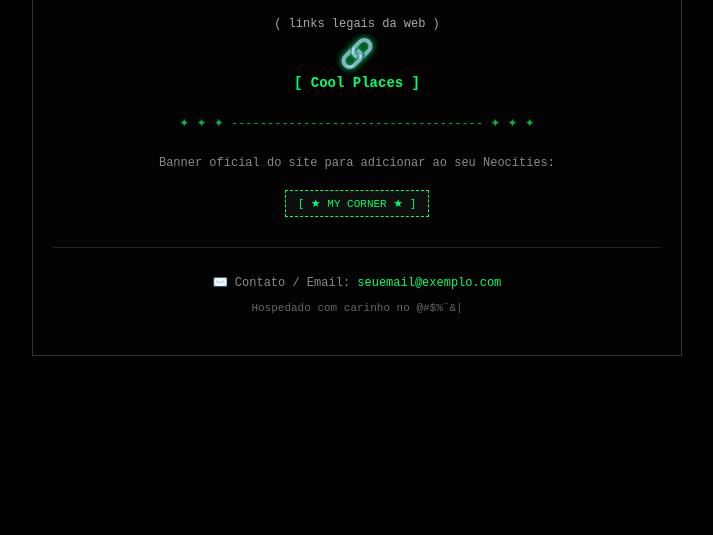
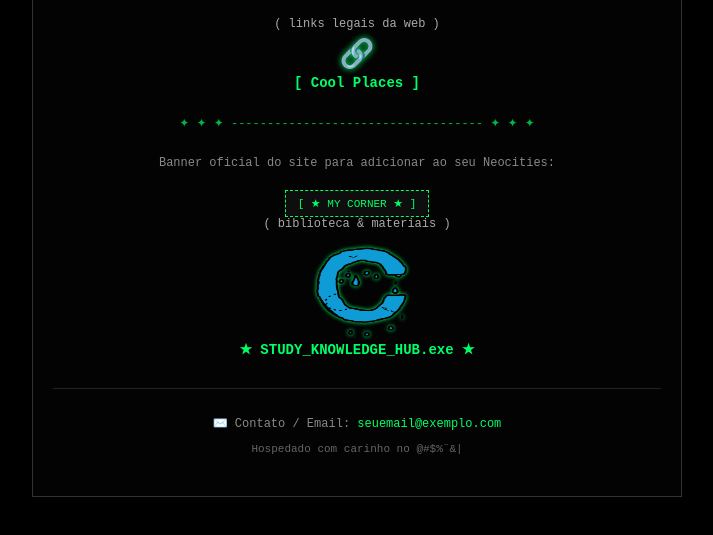
Before and after one commit to WesleyAvilla/SitePessoal, a plain HTML site: page index.html in a window 1280 px wide. Shown: the part 1070-1605 px from the top of the page, without its empty margins (283-996 px from the left). Before the commit the page ends 1466 px from the top, so only its background shows below. Drawn offline with Linux system fonts and the light colour scheme.

Commit message:
Add study materials hub link to index.html
Added a new menu item linking to the study materials hub.

```diff
--- a/index.html
+++ b/index.html
@@ -97,6 +97,15 @@
             </div>
         </div>
 
+        <!-- LINK PARA A BIBLIOTECA DE ESTUDOS -->
+        <div class="menu-item">
+            <span class="item-label">( biblioteca & materiais )</span>
+            <a href="hub-estudos.html" class="pixel-link">
+                <img src="c.gif" width="100" height="100" alt="Study Hub Icon">
+                <span>★ STUDY_KNOWLEDGE_HUB.exe ★</span>
+            </a>
+        </div>
+
         <!-- Rodapé -->
         <footer>
             <p>✉️ Contato / Email: <a href="mailto:seuemail@exemplo.com">seuemail@exemplo.com</a></p>
```
